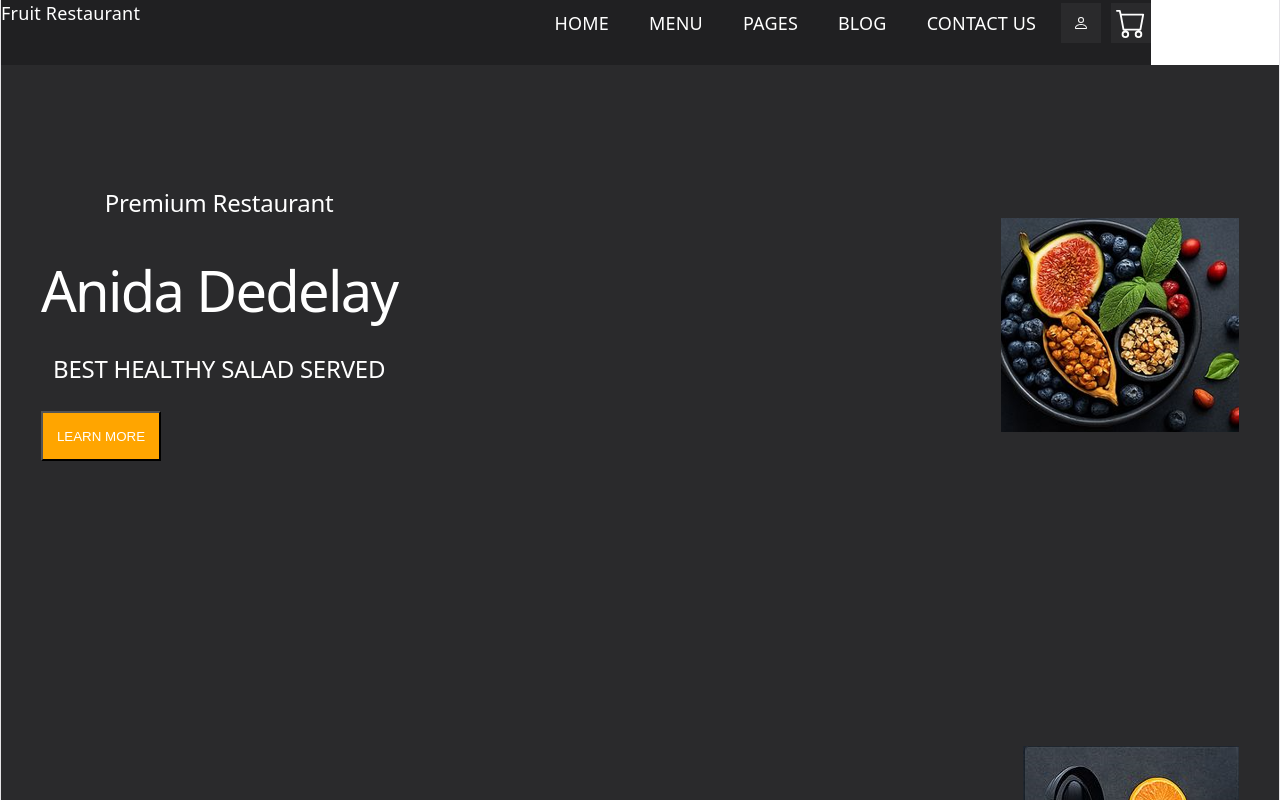
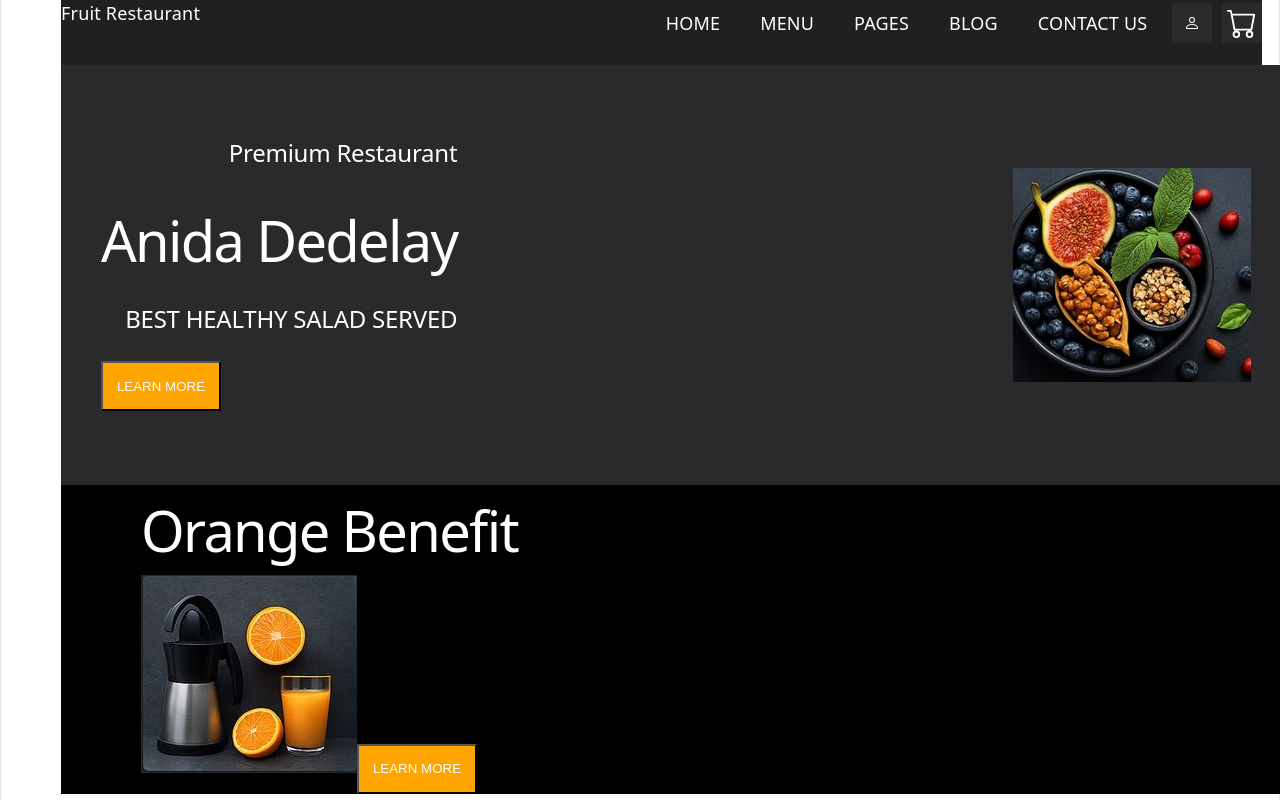
Before and after one commit to Neliswa084/ReactTS_UI, a React (Vite) app in the folder react-ui-challenge/: page / in a window 1280 px wide. Shown: the top 800 px of the page. Built offline with nearby package versions, Linux system fonts and the light colour scheme.

Commit message:
fixed the content to be on the center

```diff
--- a/react-ui-challenge/src/App.css
+++ b/react-ui-challenge/src/App.css
@@ -9,19 +9,37 @@
     }
 
 
-
 .hero {
   background-color: rgb(42, 42, 44);
   display: flex;
   align-items: center;
   justify-content: space-between;
   padding: 60px 40px;
-  min-height: 400px;
+  min-height: 300px;
   color: white;
+   width: 90%;
+   margin: 0 60px;
 
 }
 .hero-text {
   display: flex;
   flex-direction: column;
   gap: 20px;
+  text-align: right;
 }
+.section {
+  background-color: black;
+  width: 90%;
+  padding: 0 40px;
+  text-align: left;
+  margin: 0 60px;
+}
+.container{
+  color: black;
+  max-width: 1200px;
+  margin: 0 auto;
+  padding: 0 40px;
+}
+.text{
+text-align:start;
+}
--- a/react-ui-challenge/src/App.tsx
+++ b/react-ui-challenge/src/App.tsx
@@ -3,10 +3,6 @@ import { Text } from './components/Text/Text'
 import { Navbar } from './components/Navbar/Navbar'
 import fruit from './assets/FruitImage.png'
 import mugorange from'./assets/Mug_and_Orange.png'
-
-
-
-
 
 function App() {
 
@@ -28,10 +24,12 @@ function App() {
 
      <img src={fruit} alt="fruit" style={{alignContent:'center'}}/>
      </div>
-     <div className="hero">
-        <Text variant={'h1'}>Orange Benefit  </Text>
-        <img src={mugorange} alt="OrangeMug"/>
-
+     <div className="section">
+      <div className="container">
+        <Text variant={'h1'} >Orange Benefit  </Text>
+         <img src={mugorange} alt="OrangeMug" />
+            <button style={{color:'white' , backgroundColor:'orange', height:'50px',width:'120px'}}> LEARN MORE</button>
+        </div>
      </div>
     </>
   )
--- a/react-ui-challenge/src/components/Navbar/Navbar.module.css
+++ b/react-ui-challenge/src/components/Navbar/Navbar.module.css
@@ -2,8 +2,9 @@ nav {
     position: center;
     top: 0;
     height: 65px;
-    width: 90%;
-    background-color: rgb(32, 32, 34)
+    width: 94%;
+    background-color: rgb(32, 32, 34);
+     margin: 0 60px;
 }
 
 
```
Also changed, not shown: react-ui-challenge/src/assets/orange.png (added).
